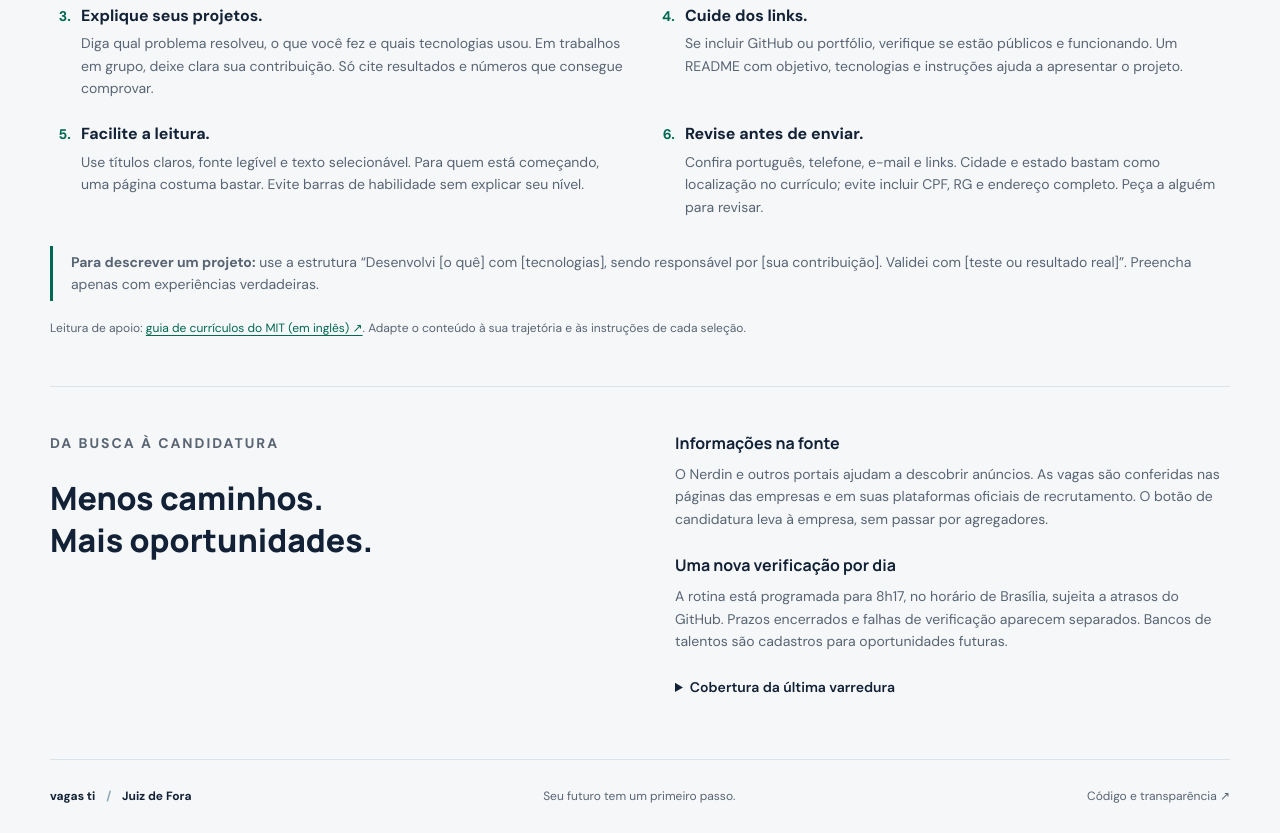
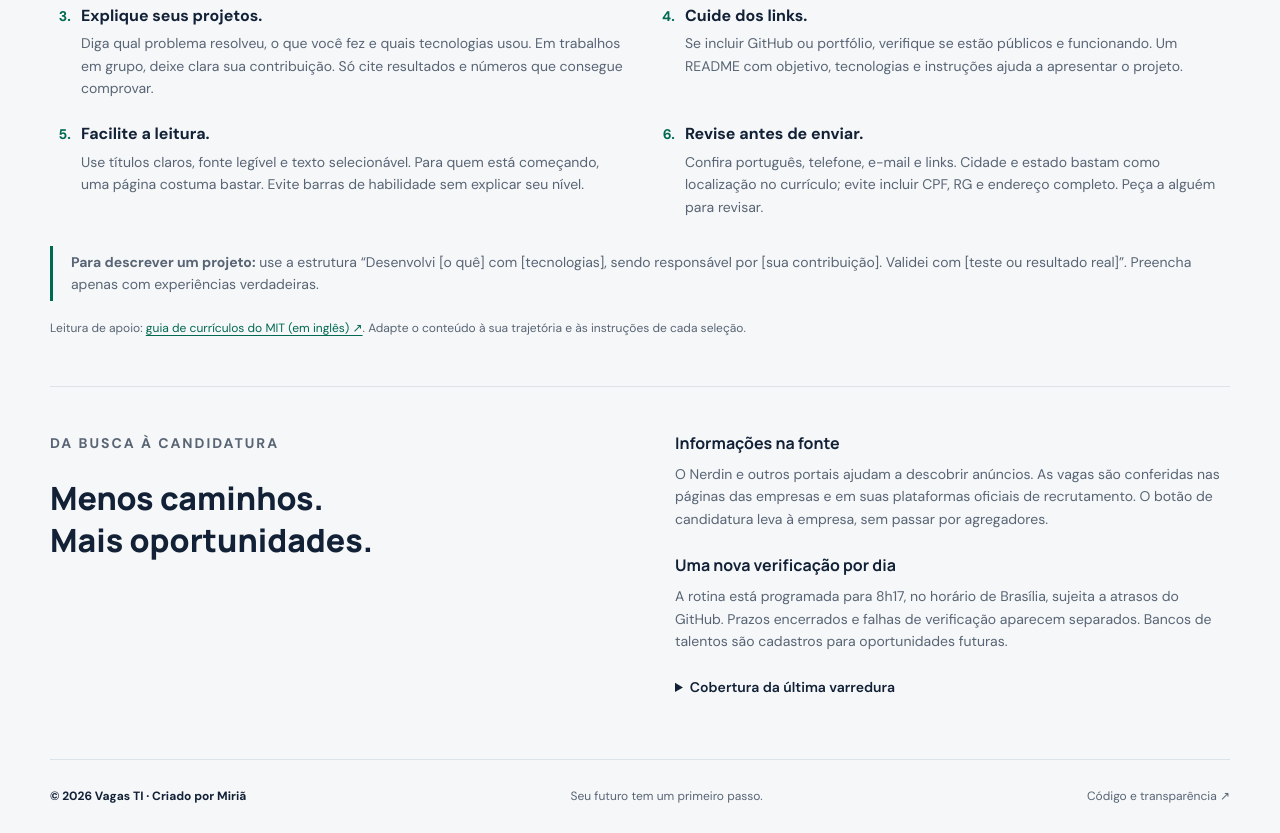
Before and after one commit to miriacoelho/vagas-ti, a plain HTML site: page dist/index.html in a window 1280 px wide. Shown: the part 2545-3378 px from the top of the page. Drawn offline with Linux system fonts and the light colour scheme.

Commit message:
Adiciona copyright e crédito de criação para Miriã

```diff
--- a/dist/index.html
+++ b/dist/index.html
@@ -21,4 +21,4 @@
   </ol><p class="resume-example"><strong>Para descrever um projeto:</strong> use a estrutura “Desenvolvi [o quê] com [tecnologias], sendo responsável por [sua contribuição]. Validei com [teste ou resultado real]”. Preencha apenas com experiências verdadeiras.</p><p class="resume-source">Leitura de apoio: <a href="https://capd.mit.edu/resources/resumes/" target="_blank" rel="noopener noreferrer">guia de currículos do MIT (em inglês) ↗</a>. Adapte o conteúdo à sua trajetória e às instruções de cada seleção.</p></div>
 </section>
 <section class="method" id="como-funciona"><div><p class="eyebrow">DA BUSCA À CANDIDATURA</p><h2>Menos caminhos.<br>Mais oportunidades.</h2></div><div><h3>Informações na fonte</h3><p>O Nerdin e outros portais ajudam a descobrir anúncios. As vagas são conferidas nas páginas das empresas e em suas plataformas oficiais de recrutamento. O botão de candidatura leva à empresa, sem passar por agregadores.</p><h3>Uma nova verificação por dia</h3><p>A rotina está programada para 8h17, no horário de Brasília, sujeita a atrasos do GitHub. Prazos encerrados e falhas de verificação aparecem separados. Bancos de talentos são cadastros para oportunidades futuras.</p><details><summary>Cobertura da última varredura</summary><ul id="sources"></ul></details></div></section></main>
-<footer><span class="footer-brand">vagas ti <span>/</span> Juiz de Fora</span><span>Seu futuro tem um primeiro passo.</span><a href="https://github.com/miriacoelho/vagas-ti">Código e transparência ↗</a></footer><noscript>Ative o JavaScript para consultar a lista de vagas.</noscript></body></html>
+<footer><span class="footer-brand">© 2026 Vagas TI · Criado por Miriã</span><span>Seu futuro tem um primeiro passo.</span><a href="https://github.com/miriacoelho/vagas-ti">Código e transparência ↗</a></footer><noscript>Ative o JavaScript para consultar a lista de vagas.</noscript></body></html>
```
